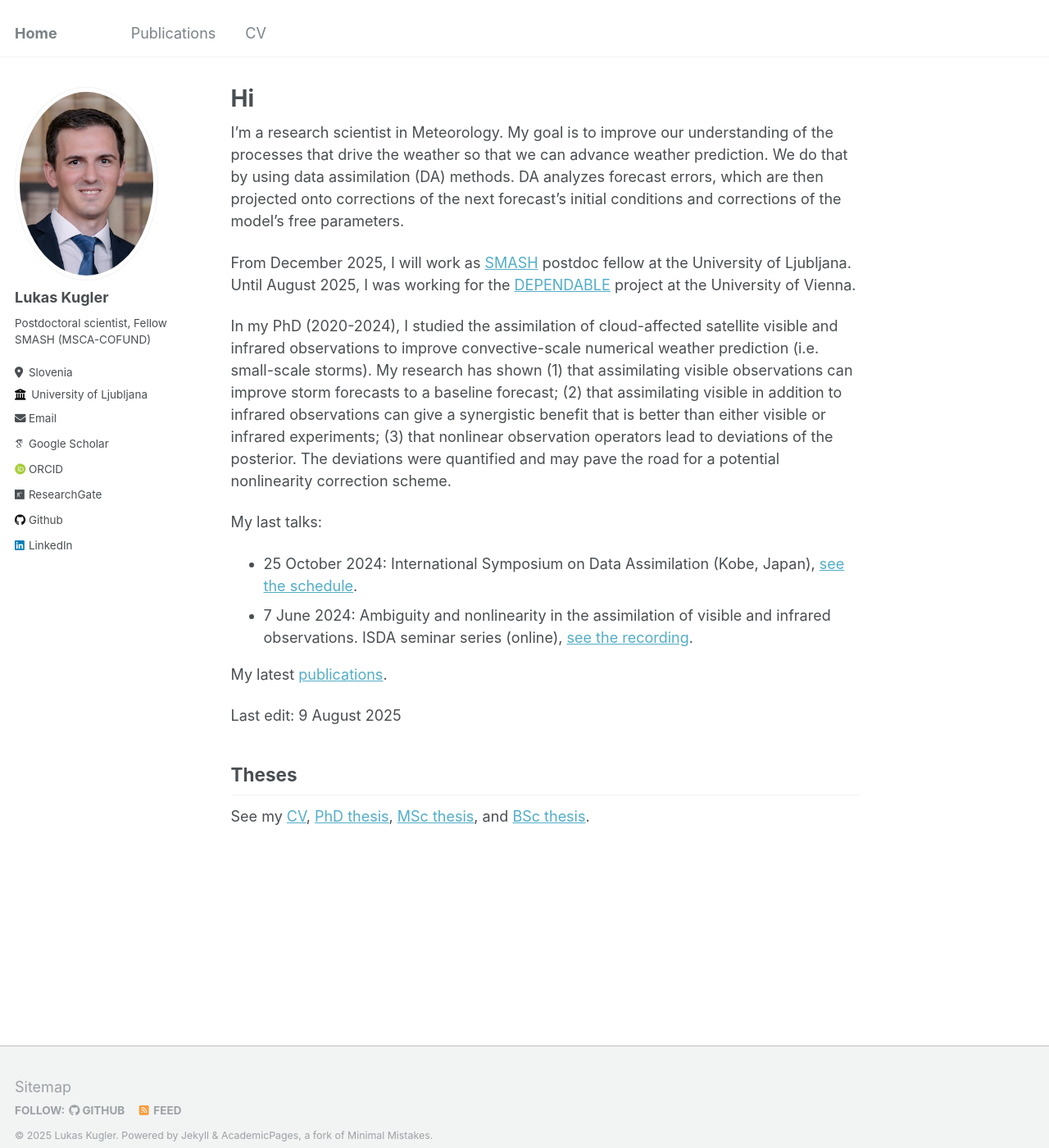
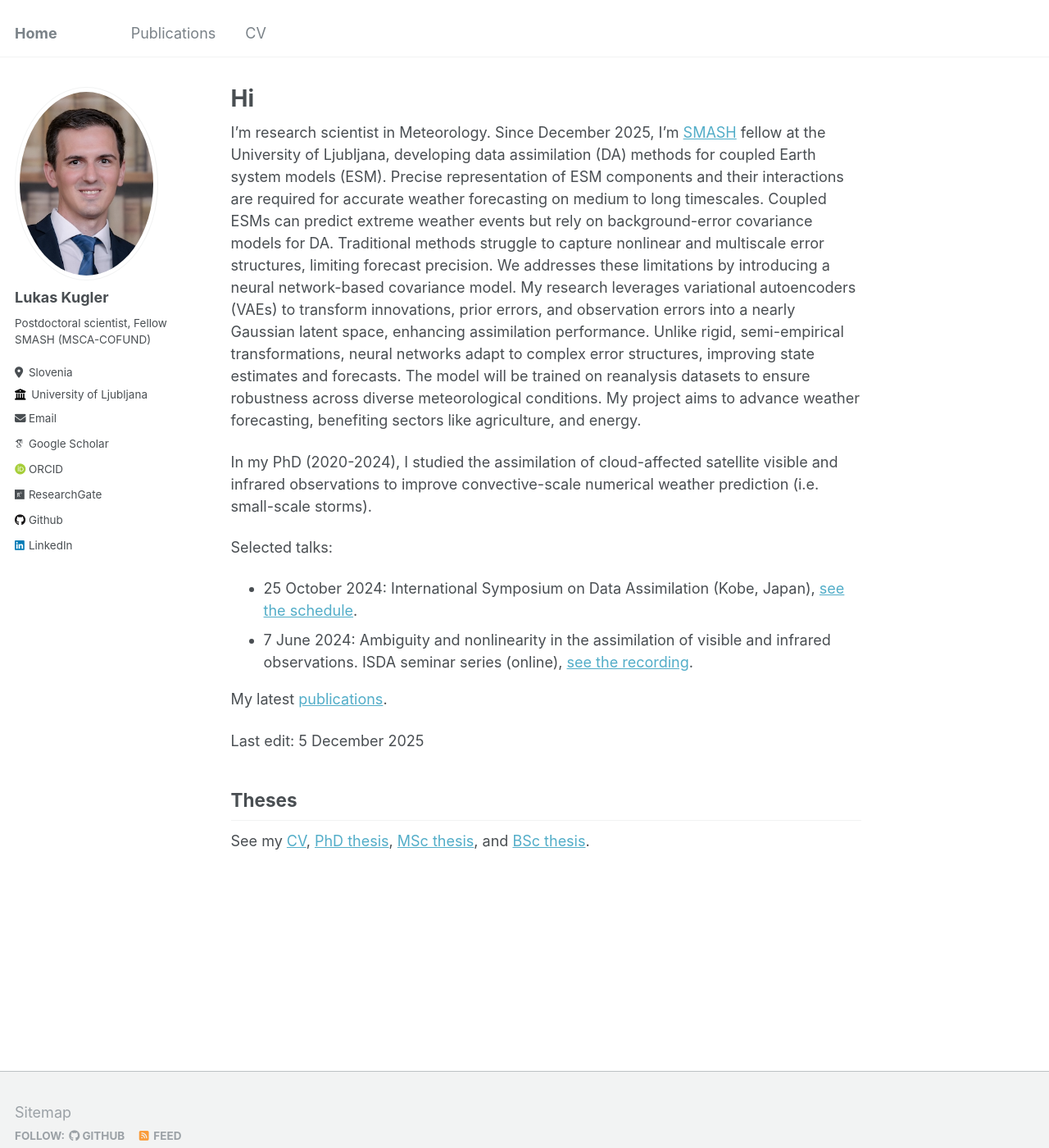
Before and after one commit to lkugler/lkugler.github.io, a Jekyll site: the page built from _pages/about.md, in a window 1280 px wide and 1400 px high. Shown: the whole window at 82% size. Built offline with Jekyll 4.4.1, drawn with Linux system fonts in a browser that asks for light colours; some web fonts are replaced.

Commit message:
Revise about page with updated research details
Updated personal and research information, including current position and research focus on data assimilation methods for coupled Earth system models. Revised last edit date.

```diff
--- a/_pages/about.md
+++ b/_pages/about.md
@@ -7,23 +7,17 @@ redirect_from:
   - /about.html
 ---
 
-I'm a research scientist in Meteorology. My goal is to improve our understanding of the processes that drive the weather so that we can advance weather prediction. We do that by using data assimilation (DA) methods. DA analyzes forecast errors, which are then projected onto corrections of the next forecast's initial conditions and corrections of the model's free parameters.
-
-From December 2025, I will work as [SMASH](https://smash.ung.si/) postdoc fellow at the University of Ljubljana.
-Until August 2025, I was working for the [DEPENDABLE](https://www.fwf.ac.at/forschungsradar/10.55776/P37259) project at the University of Vienna.
+I'm research scientist in Meteorology. Since December 2025, I'm [SMASH](https://smash.ung.si/) fellow at the University of Ljubljana, developing data assimilation (DA) methods for coupled Earth system models (ESM). Precise representation of ESM components and their interactions are required for accurate weather forecasting on medium to long timescales. Coupled ESMs can predict extreme weather events but rely on background-error covariance models for DA. Traditional methods struggle to capture nonlinear and multiscale error structures, limiting forecast precision. We  addresses these limitations by introducing a neural network-based covariance model. My research leverages variational autoencoders (VAEs) to transform innovations, prior errors, and observation errors into a nearly Gaussian latent space, enhancing assimilation performance. Unlike rigid, semi-empirical transformations, neural networks adapt to complex error structures, improving state estimates and forecasts. The model will be trained on reanalysis datasets to ensure robustness across diverse meteorological conditions. My project aims to advance weather forecasting,  benefiting sectors like agriculture, and energy.
 
 In my PhD (2020-2024), I studied the assimilation of cloud-affected satellite visible and infrared observations to improve convective-scale numerical weather prediction (i.e. small-scale storms).
-My research has shown (1) that assimilating visible observations can improve storm forecasts to a baseline forecast;
-(2) that assimilating visible in addition to infrared observations can give a synergistic benefit that is better than either visible or infrared experiments;
-(3) that nonlinear observation operators lead to deviations of the posterior. The deviations were quantified and may pave the road for a potential nonlinearity correction scheme.
 
-My last talks:
+Selected talks:
 - 25 October 2024: International Symposium on Data Assimilation (Kobe, Japan), [see the schedule](https://www.data-assimilation.riken.jp/isda2024/#15/34.65479/135.22148).
 - 7 June 2024: Ambiguity and nonlinearity in the assimilation of visible and infrared observations. ISDA seminar series (online), [see the recording](https://www.youtube.com/watch?v=qM19Z6JMqsw&pp=ygUMbHVrYXMga3VnbGVy).
 
 My latest [publications](https://lkugler.github.io/publications).
 
-Last edit: 9 August 2025
+Last edit: 5 December 2025
 
 ## Theses
 See my [CV](https://lkugler.github.io/cv), [PhD thesis](https://lkugler.github.io/dissertation), [MSc thesis](https://lkugler.github.io/mthesis), and [BSc thesis](https://lkugler.github.io/bthesis).
```
